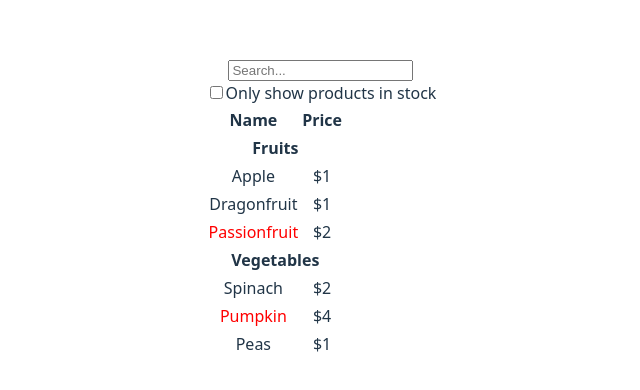
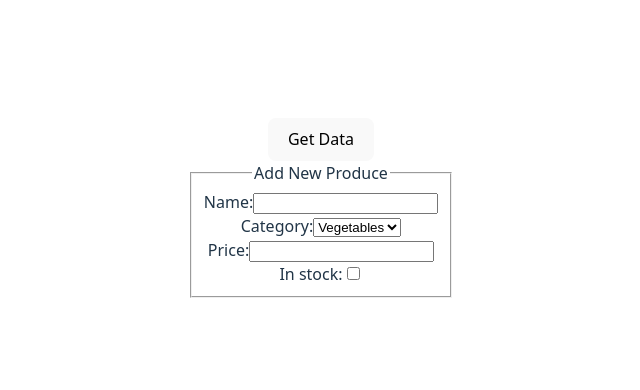
Before and after one commit to comeaudc/320.4_lecture, a React (Vite) app: page / in a window 1280 px wide. Shown: the part 192-582 px from the top of the page, without its empty margins (319-959 px from the left). Built offline with nearby package versions, Linux system fonts and the light colour scheme.

Commit message:
Added Create Form

```diff
--- a/src/App.jsx
+++ b/src/App.jsx
@@ -1,10 +1,42 @@
 import "./App.css";
+import { useState } from "react";
+import axios from "axios";
 import FilterableProductTable from "./components/FilterableProductTable.jsx";
+import CreateForm from "./components/CreateForm.jsx";
 
 function App() {
+  const [produce, setProduce] = useState(null);
+
+  async function getData() {
+    try {
+      let res = await axios.get("http://localhost:3000/api/produce");
+
+      let sorted = res.data.sort((a, b) => {
+        if(a.category < b.category){
+          return -1
+        }
+
+        if(a.category > b.category){
+          return 1
+        }
+
+        return 0
+      });
+
+      setProduce(sorted);
+    } catch (error) {
+      console.log(error.message);
+    }
+  }
+
   return (
     <>
-      <FilterableProductTable />
+      {produce ? (
+        <FilterableProductTable produce={produce} />
+      ) : (
+        <button onClick={getData}>Get Data</button>
+      )}
+      <CreateForm />
     </>
   );
 }
--- /dev/null
+++ b/src/components/CreateForm.jsx
@@ -0,0 +1,31 @@
+export default function CreateForm() {
+  return (
+    <fieldset>
+      <legend>Add New Produce</legend>
+      <form>
+        <label>
+          Name:
+          <input type="text" name="name" />
+        </label>
+        <br />
+        <label>
+          Category:
+          <select name="category">
+            <option value="Vegetables">Vegetables</option>
+            <option value="Fruits">Fruits</option>
+          </select>
+        </label>
+        <br />
+        <label>
+          Price:
+          <input type="number" name="price" min={0} />
+        </label>
+        <br />
+        <label>
+          In stock:
+          <input type="checkbox" name="stocked" />
+        </label>
+      </form>
+    </fieldset>
+  );
+}
--- a/src/components/FilterableProductTable.jsx
+++ b/src/components/FilterableProductTable.jsx
@@ -2,7 +2,7 @@ import { useState } from "react";
 import SearchBar from "./SearchBar.jsx";
 import ProductTable from "./ProductTable.jsx";
 
-export default function FilterableProductTable() {
+export default function FilterableProductTable({ produce }) {
   const [formData, setFormData] = useState({
     searchText: "",
     inStock: false,
@@ -11,7 +11,7 @@ export default function FilterableProductTable() {
   return (
     <div>
       <SearchBar formData={formData} setFormData={setFormData} />
-      <ProductTable formData={formData} />
+      <ProductTable produce={produce} formData={formData} />
     </div>
   );
 }
--- a/src/components/ProductTable.jsx
+++ b/src/components/ProductTable.jsx
@@ -2,15 +2,16 @@ import ProductCategoryRow from "./ProductCategoryRow.jsx";
 import ProductRow from "./ProductRow.jsx";
 import products from "../utilities/data.js";
 
-export default function ProductTable({ formData }) {
+export default function ProductTable({ formData, produce }) {
   let rows = [];
   // OG category = null
   let category = null;
 
-  products.forEach((product) => {
+  produce.forEach((product) => {
     if (formData.inStock && !product.stocked) return;
 
-    if(!product.name.toLowerCase().includes(formData.searchText.toLowerCase())) return;
+    if (!product.name.toLowerCase().includes(formData.searchText.toLowerCase()))
+      return;
 
     // For every object, if OG category !== current objects category
     if (category !== product.category) {
```
